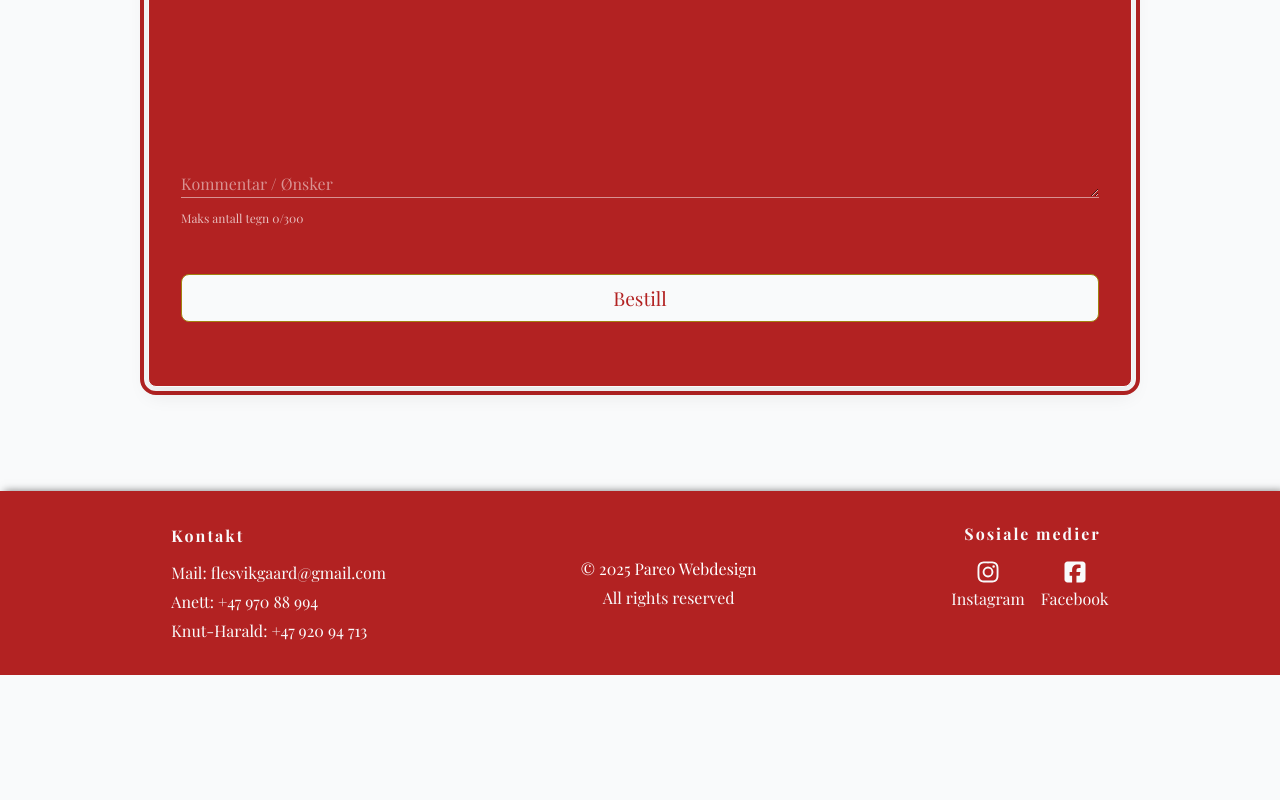
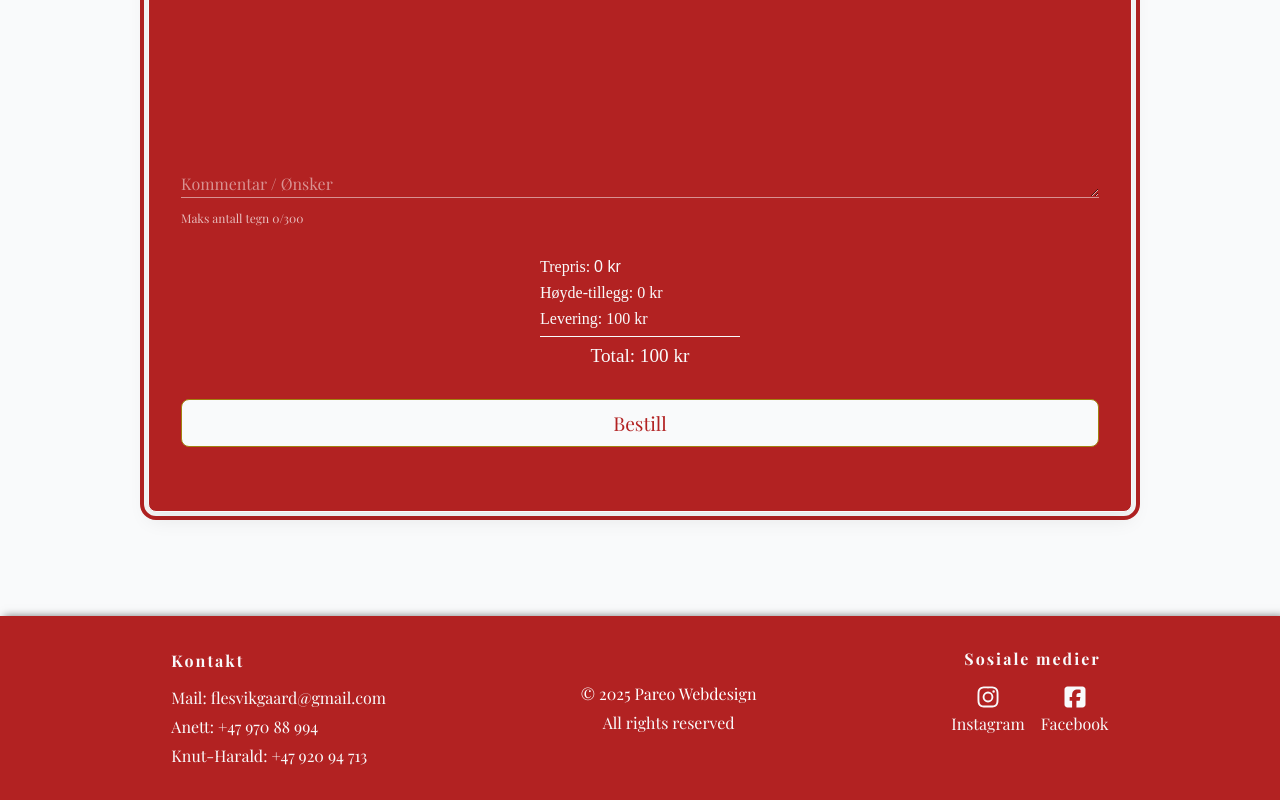
Before and after one commit to bennicodes/flesvik-juletre, a React (Vite) app: page /bestill in a window 1280 px wide. Shown: the part 1437-2237 px from the top of the page. Before the commit the page ends 2112 px from the top, so only its background shows below. Built offline with nearby package versions, Linux system fonts and the light colour scheme; no server answers.

Commit message:
create price calculation

```diff
--- a/src/components/ContactForm/ContactForm.jsx
+++ b/src/components/ContactForm/ContactForm.jsx
@@ -1,6 +1,7 @@
 import { useState } from "react";
 import { sendContactEmail } from "../../config/emailJsConfig";
 import useContactFormValidation from "../../hooks/useFormValidation";
+import useTreePrice from "../../hooks/useTreePrice";
 import Button from "../Button/Button";
 import Spinner from "../Spinner/Spinner";
 import styles from "./ContactForm.module.css";
@@ -24,15 +25,28 @@ const ContactForm = () => {
   const [successMessage, setSuccessMessage] = useState("");
   const [errorMessage, setErrorMessage] = useState("");
 
-  // handle validation through costume hook
+  // Handle validation through costume hook
   const { errors, validate, validateField } = useContactFormValidation();
+
+  // Calculate total price
+  const { basePrice, heightExtra, totalPrice } = useTreePrice(formData);
+  const shippingFee = 100;
+  const finalTotal = totalPrice + shippingFee;
 
   // Track input value
   const handleChange = (e) => {
     const { name, value } = e.target;
+
+    let newValue = value;
+
+    if (name === "treeHeight") {
+      const parsed = parseFloat(value.replace(",", "."));
+      newValue = isNaN(parsed) ? "" : parsed;
+    }
+
     setFormData((prev) => ({
       ...prev,
-      [name]: value,
+      [name]: newValue,
     }));
 
     if (name === "message") {
@@ -58,11 +72,17 @@ const ContactForm = () => {
     // Set default height if not filled
     const updatedFormData = {
       ...formData,
-      treeHeight: formData.treeHeight ? formData.treeHeight : 2.3,
+      treeHeight: formData.treeHeight ? formData.treeHeight.toString() : "2.3",
+      finalTotal: (totalPrice + shippingFee).toString(),
+      message: formData.message || "-",
     };
 
     try {
       setIsLoading(true);
+      console.log(Object.keys(updatedFormData));
+      console.log(JSON.stringify(updatedFormData, null, 2));
+      console.log(updatedFormData);
+
       await sendContactEmail(updatedFormData);
       setErrorMessage("");
       setSuccessMessage(
@@ -81,7 +101,10 @@ const ContactForm = () => {
         message: "",
       });
       setCharacterCount(0);
-    } catch {
+    } catch (err) {
+      console.error("EmailJS full error:", err);
+      if (err.text) console.error("Error text:", err.text);
+
       setErrorMessage("Beklager, noe gikk galt. Vennligst prøv igjen senere.");
     } finally {
       setIsLoading(false);
@@ -204,7 +227,7 @@ const ContactForm = () => {
                   type="radio"
                   id="norsk-gran"
                   name="treeType"
-                  value="Norsk gran"
+                  value={"Norsk gran"}
                   checked={formData.treeType === "Norsk gran"}
                   onChange={handleChange}
                 />
@@ -354,9 +377,23 @@ const ContactForm = () => {
 
         {/* -------------------- */}
         <div className={styles.actionContainer}>
-          {/* <p className={styles.totalPrice}>Total: {total} kr</p> */}
+          <div className={styles.pricingContainer}>
+            <p className={styles.priceLine}>
+              Trepris: <span>{basePrice} kr</span>
+            </p>
+
+            <p className={styles.priceLine}>
+              Høyde-tillegg: {heightExtra || 0} kr
+            </p>
+
+            <p className={styles.priceLine}>Levering: {shippingFee} kr</p>
+
+            <p className={styles.totalPrice}>Total: {finalTotal} kr</p>
+          </div>
+
           <p className={styles.successMessage}>{successMessage}</p>
           <p className={styles.errorMessage}>{errorMessage}</p>
+
           <Button classname={styles.submitButton} type="submit">
             {isLoading ? (
               <Spinner spinnerClassName={styles.loadingCircle} />
--- a/src/components/ContactForm/ContactForm.module.css
+++ b/src/components/ContactForm/ContactForm.module.css
@@ -302,7 +302,7 @@
 .loadingCircle {
   width: 32px;
   height: 32px;
-  border-top: 0.5rem solid rgba(31, 41, 55, 0.1);
+  border-top: 0.5rem solid var(--accent-gold);
 }
 
 /* ---------------------- */
@@ -324,6 +324,15 @@
 /* Pricing */
 /* --------------- */
 
+.pricingContainer {
+  display: flex;
+  flex-direction: column;
+  gap: var(--spacing-small);
+}
+.pricingContainer p {
+  font-family: "Times New Roman", Times, serif;
+}
+
 .price {
   padding-right: var(--spacing-medium);
   flex-grow: 1;
@@ -331,10 +340,20 @@
 }
 
 .totalPrice {
+  min-width: 200px;
   padding: var(--spacing-small) 0;
   font-family: "Times New Roman", Times, serif;
   font-weight: 500;
   font-size: var(--medium-font);
+  text-align: center;
+  border-top: 1px solid var(--background-color);
+}
+
+.shipping {
+  display: flex;
+  align-items: center;
+  gap: var(--spacing-medium);
+  font-size: var(--small-font);
 }
 /* ---------------------- */
 /* Responsive */
@@ -371,4 +390,8 @@
   .heightList li p span {
     padding-left: var(--spacing-medium);
   }
+
+  .pricingContainer p {
+    width: 100%;
+  }
 }
--- a/src/config/emailJsConfig.js
+++ b/src/config/emailJsConfig.js
@@ -6,8 +6,9 @@ export const EMAILJS_API_KEY = import.meta.env.VITE_EMAILJS_API_KEY;
 export const EMAILJS_AUTOREPLY_TEMPLATE_ID = import.meta.env
   .VITE_EMAILJS_AUTOREPLY_TEMPLATE_ID;
 
-export const sendContactEmail = async (formData) => {
+export const sendContactEmail = async (formData, finalTotal) => {
   try {
+    // Send mail to business
     await emailjs.send(
       EMAILJS_SERVICE_ID,
       EMAILJS_TEMPLATE_ID,
@@ -34,6 +35,10 @@ export const sendContactEmail = async (formData) => {
         name: formData.name,
         email: formData.email,
         treeType: formData.treeType,
+        treeHeight: formData.treeHeight,
+        treeForm: formData.treeForm,
+        branchDensity: formData.branchDensity,
+        finalTotal: formData.finalTotal,
       },
       EMAILJS_API_KEY
     );
--- /dev/null
+++ b/src/hooks/useTreePrice.js
@@ -0,0 +1,36 @@
+import { useEffect, useState } from "react";
+
+const TREE_PRICES = {
+  Fjelledelgran: 600,
+  "Norsk gran": 450,
+};
+
+const HEIGHT_SURCHARGE = {
+  Fjelledelgran: { limit: 3, extra: 100 },
+  "Norsk gran": { limit: 4, extra: 150 },
+};
+
+export default function useTreePrice(formData) {
+  const [basePrice, setBasePrice] = useState(0);
+  const [heightExtra, setHeightExtra] = useState(0);
+  const [totalPrice, setTotalPrice] = useState(0);
+
+  useEffect(() => {
+    //   Get base price based on tree type
+    const base = TREE_PRICES[formData.treeType] || 0;
+    setBasePrice(base);
+
+    // Height surcharge
+    const height = parseFloat(formData.treeHeight) || 2.3;
+    let extra = 0;
+
+    if (formData.treeType && HEIGHT_SURCHARGE[formData.treeType]) {
+      const { limit, extra: surcharge } = HEIGHT_SURCHARGE[formData.treeType];
+      if (height >= limit) extra = surcharge;
+    }
+
+    setHeightExtra(extra);
+    setTotalPrice(base + extra);
+  }, [formData.treeType, formData.treeHeight]);
+  return { basePrice, heightExtra, totalPrice };
+}
```
